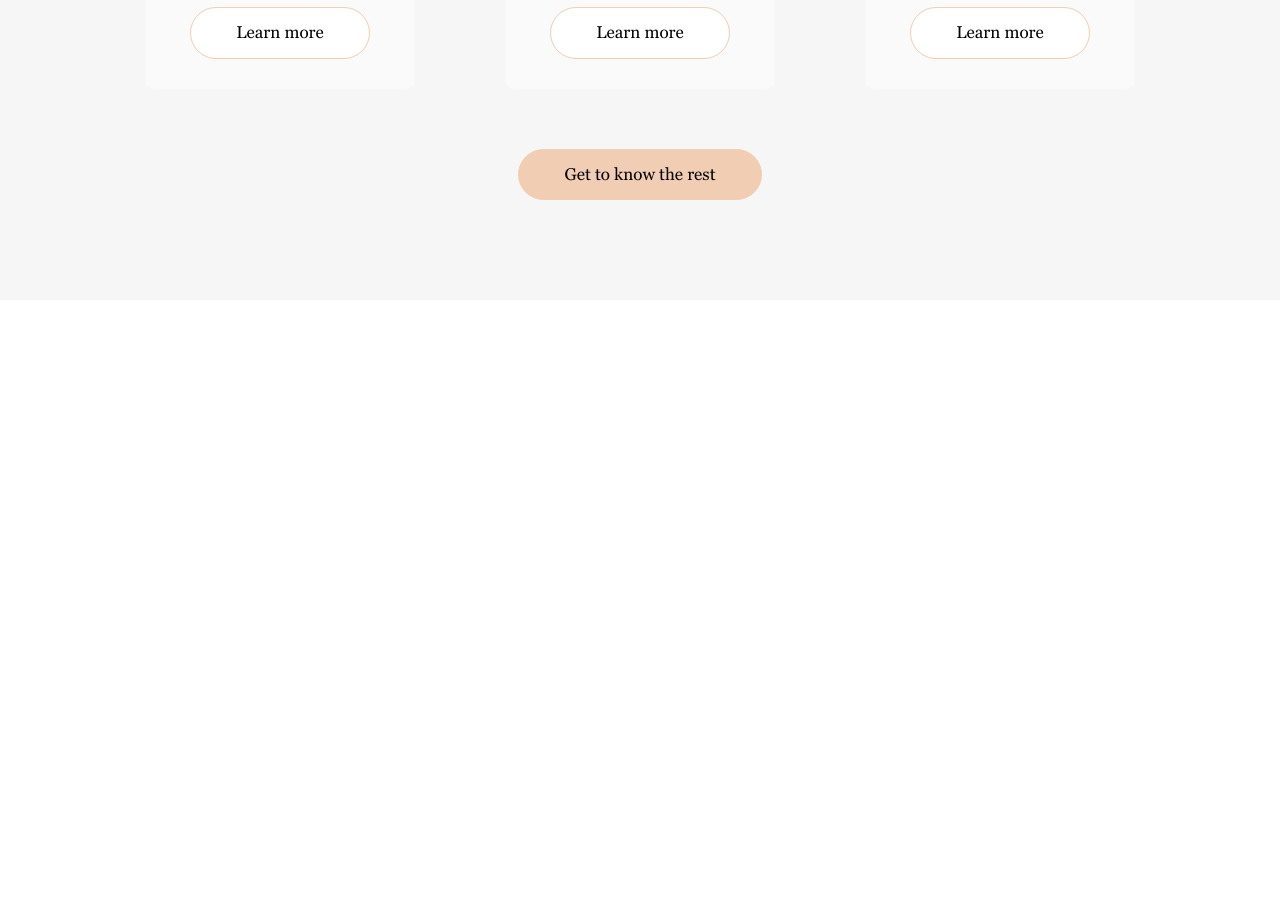
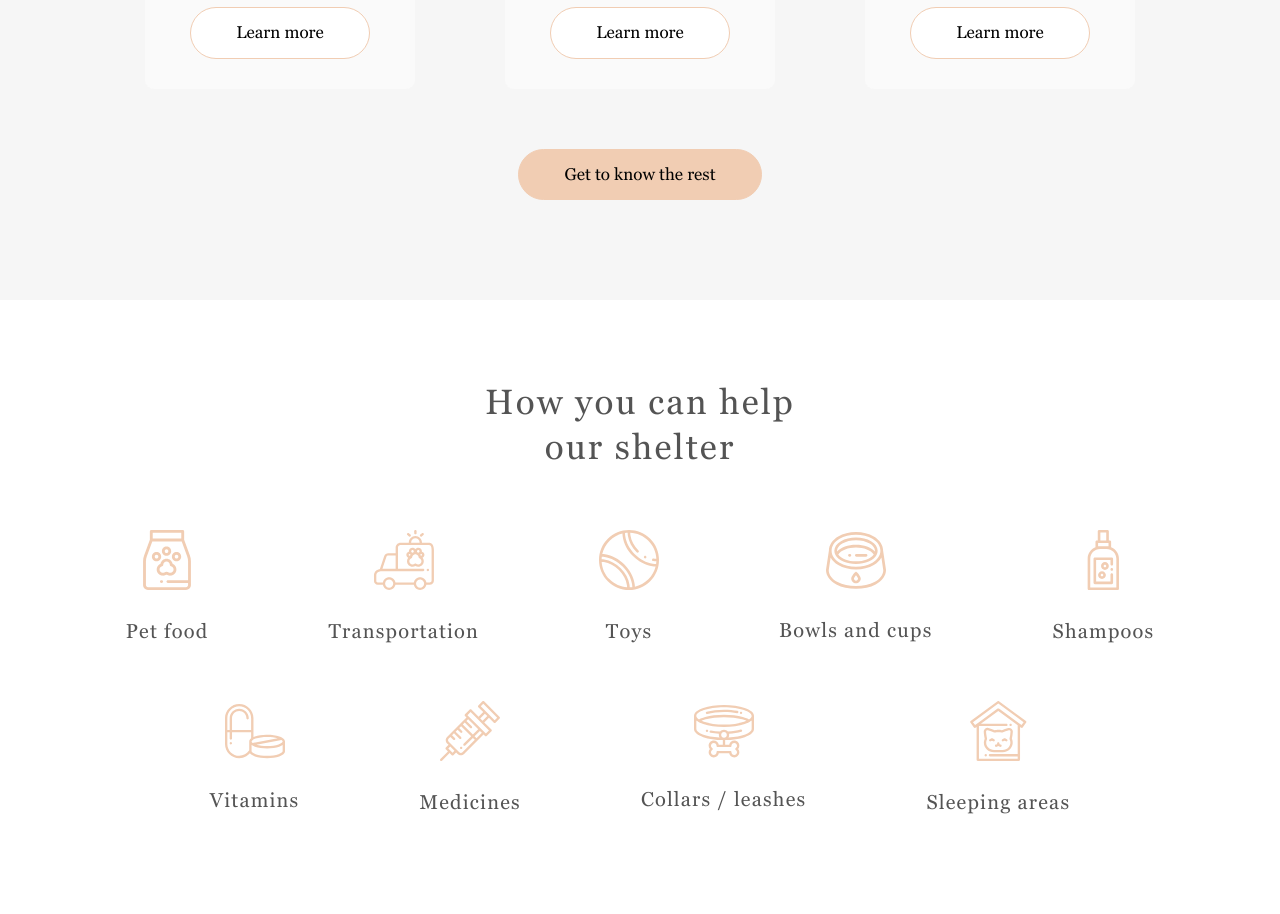
Before and after one commit to Veronikanos/shelter, a plain HTML site: page shelter/index.html in a window 1280 px wide. Shown: the part 2072-2986 px from the top of the page. Before the commit the page ends 2372 px from the top, so only its background shows below. Drawn offline with nearby package versions, Linux system fonts and the light colour scheme.

Commit message:
feat: help section layout

```diff
--- a/shelter/index.html
+++ b/shelter/index.html
@@ -163,6 +163,74 @@
           </div>
         </div>
       </section>
+      <section class="help">
+        <div class="container help-container">
+          <h3 class="help-header">
+            How you can help <br />
+            our shelter
+          </h3>
+          <ul class="help-list">
+            <li class="help-item">
+              <svg width="48" height="60">
+                <use href="./assets/icons/sprite.svg#pet-food"></use>
+              </svg>
+              <h4>Pet food</h4>
+            </li>
+            <li class="help-item">
+              <svg width="61" height="60">
+                <use
+                  href="./assets/icons/sprite.svg#transportation"></use>
+              </svg>
+              <h4>Transportation</h4>
+            </li>
+            <li class="help-item">
+              <svg width="60" height="60">
+                <use href="./assets/icons/sprite.svg#toys"></use>
+              </svg>
+              <h4>Toys</h4>
+            </li>
+            <li class="help-item">
+              <svg width="60" height="57">
+                <use
+                  href="./assets/icons/sprite.svg#bowls-and-cups"></use>
+              </svg>
+              <h4>Bowls and cups</h4>
+            </li>
+            <li class="help-item">
+              <svg width="32" height="60">
+                <use href="./assets/icons/sprite.svg#shampoos"></use>
+              </svg>
+              <h4>Shampoos</h4>
+            </li>
+            <li class="help-item">
+              <svg width="60" height="55">
+                <use href="./assets/icons/sprite.svg#vitamins"></use>
+              </svg>
+              <h4>Vitamins</h4>
+            </li>
+            <li class="help-item">
+              <svg width="60" height="60">
+                <use href="./assets/icons/sprite.svg#medicines"></use>
+              </svg>
+              <h4>Medicines</h4>
+            </li>
+            <li class="help-item">
+              <svg width="60" height="53">
+                <use
+                  href="./assets/icons/sprite.svg#collars-or-leashes"></use>
+              </svg>
+              <h4>Collars / leashes</h4>
+            </li>
+            <li class="help-item">
+              <svg width="57" height="60">
+                <use
+                  href="./assets/icons/sprite.svg#sleeping-area"></use>
+              </svg>
+              <h4>Sleeping areas</h4>
+            </li>
+          </ul>
+        </div>
+      </section>
     </main>
     <footer></footer>
     <script src="./index.js" type="module"></script>
--- /dev/null
+++ b/shelter/scss/layout/_help.scss
@@ -0,0 +1,25 @@
+.help {
+  // &-container {
+  //   display: flex;
+  //   justify-content: center;
+  // }
+
+  &-header {
+    margin-bottom: 60px;
+    text-align: center;
+  }
+  &-list {
+    display: flex;
+    flex-wrap: wrap;
+    justify-content: center;
+    row-gap: 58px;
+    column-gap: 120px;
+  }
+  &-item {
+    display: flex;
+    flex-direction: column;
+    justify-content: center;
+    align-items: center;
+    gap: 30px;
+  }
+}
--- a/shelter/scss/main.scss
+++ b/shelter/scss/main.scss
@@ -10,3 +10,4 @@
 @import './layout/not-only';
 @import './layout/about';
 @import './layout/our-friends';
+@import './layout/help';
```
Also changed, not shown: shelter/assets/icons/sprite.svg (added), shelter/scss/main.css, 1 other file.
